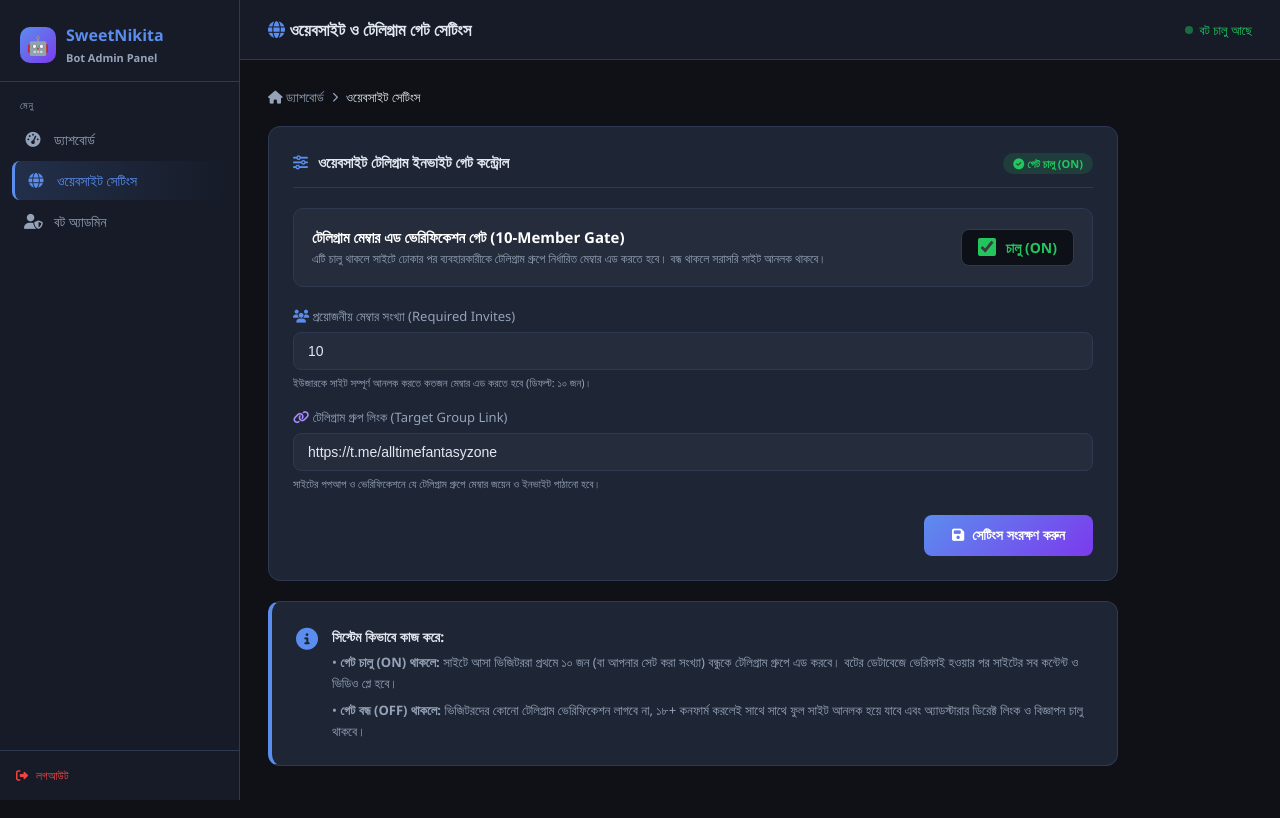
After one commit to sajibrasel2/bot, a Flask app: page /site_settings in a window 1280 px wide. The commit adds this page. Run offline with Flask 3, Linux system fonts and the light colour scheme; the visitor is signed in with stand-in values (Sample User, id 1); data that the repository does not hold is empty.

Commit message:
Add Website Telegram Gate ON/OFF toggle, required invites count, and target link control to Admin Dashboard

```diff
--- a/web/app.py
+++ b/web/app.py
@@ -514,6 +514,38 @@ def group_banlist(chat_id):
                            error=error, active="groups")
 
 
+def _get_global_settings():
+    _execute("""
+        CREATE TABLE IF NOT EXISTS global_settings (
+            setting_key VARCHAR(100) PRIMARY KEY,
+            setting_val TEXT
+        ) ENGINE=InnoDB DEFAULT CHARSET=utf8mb4 COLLATE=utf8mb4_unicode_ci
+    """)
+    rows = _query("SELECT setting_key, setting_val FROM global_settings", fetchall=True) or []
+    settings = {
+        "site_gate_enabled": "1",
+        "site_gate_required_invites": "10",
+        "site_gate_custom_link": "https://t.me/alltimefantasyzone"
+    }
+    for r in rows:
+        settings[r["setting_key"]] = r["setting_val"]
+    return settings
+
+
+def _set_global_setting(key, val):
+    _execute("""
+        CREATE TABLE IF NOT EXISTS global_settings (
+            setting_key VARCHAR(100) PRIMARY KEY,
+            setting_val TEXT
+        ) ENGINE=InnoDB DEFAULT CHARSET=utf8mb4 COLLATE=utf8mb4_unicode_ci
+    """)
+    _execute(
+        "INSERT INTO global_settings (setting_key, setting_val) VALUES (%s, %s) "
+        "ON DUPLICATE KEY UPDATE setting_val=VALUES(setting_val)",
+        (key, str(val))
+    )
+
+
 # ── API ───────────────────────────────────────────
 
 @app.route("/api/stats")
@@ -524,6 +556,32 @@ def api_stats():
 
 @app.route("/api/check_invites", methods=["GET", "POST"])
 def api_check_invites():
+    settings = _get_global_settings()
+    gate_enabled = (settings.get("site_gate_enabled", "1") == "1")
+    required = int(settings.get("site_gate_required_invites", "10") or 10)
+    custom_link = settings.get("site_gate_custom_link", "https://t.me/alltimefantasyzone")
+
+    action = request.args.get("action") or (request.get_json(silent=True) or {}).get("action") or ""
+    if action == "gate_status":
+        return jsonify({
+            "success": True,
+            "gate_enabled": gate_enabled,
+            "site_gate_enabled": 1 if gate_enabled else 0,
+            "required": required,
+            "custom_link": custom_link
+        })
+
+    if not gate_enabled:
+        return jsonify({
+            "success": True,
+            "unlocked": True,
+            "gate_enabled": False,
+            "invites": 0,
+            "required": 0,
+            "remaining": 0,
+            "message": "টেলিগ্রাম ভেরিফিকেশন গেট বন্ধ রয়েছে, সরাসরি আনলক করা হয়েছে।"
+        })
+
     raw_input = request.args.get("user_id") or request.args.get("username") or ""
     if not raw_input and request.is_json:
         data = request.get_json(silent=True) or {}
@@ -537,7 +595,7 @@ def api_check_invites():
             "success": False,
             "unlocked": False,
             "invites": 0,
-            "required": 10,
+            "required": required,
             "message": "অনুগ্রহ করে আপনার টেলিগ্রাম ইউজার আইডি বা @ইউজারনেম লিখুন।"
         })
 
@@ -564,15 +622,14 @@ def api_check_invites():
             "success": False,
             "unlocked": False,
             "invites": 0,
-            "required": 10,
-            "remaining": 10,
+            "required": required,
+            "remaining": required,
             "message": f"❌ টেলিগ্রাম আইডি '{raw_input}' পাওয়া যায়নি। আপনি কি গ্রুপে কাউকে এড করেছেন? টেলিগ্রাম গ্রুপে /myinvites লিখে আপনার সঠিক আইডি দেখে নিন।"
         })
 
     # Count actual invites
     row = _query("SELECT COUNT(*) as cnt FROM user_invites WHERE inviter_id=%s", (user_id,), fetchone=True)
     invite_count = int(row.get("cnt") or 0) if row else 0
-    required = 10
     unlocked = (invite_count >= required)
     remaining = max(0, required - invite_count)
 
@@ -587,6 +644,33 @@ def api_check_invites():
         "unlocked": unlocked,
         "message": f"✅ অভিনন্দন! আপনি সফলভাবে {invite_count} জন মেম্বার এড করেছেন।" if unlocked else f"❌ আপনি মাত্র {invite_count} জন মেম্বার এড করেছেন! সাইটের কন্টেন্ট আনলক করতে আরও {remaining} জন বন্ধুকে টেলিগ্রাম গ্রুপে এড করতে হবে।"
     })
+
+
+@app.route("/site_settings", methods=["GET", "POST"])
+@login_required
+def site_settings():
+    if request.method == "POST":
+        gate_en = "1" if request.form.get("site_gate_enabled") == "1" else "0"
+        req_inv = request.form.get("site_gate_required_invites", "10").strip()
+        custom_link = request.form.get("site_gate_custom_link", "https://t.me/alltimefantasyzone").strip()
+
+        try:
+            req_inv_int = max(1, int(req_inv))
+        except Exception:
+            req_inv_int = 10
+
+        try:
+            _set_global_setting("site_gate_enabled", gate_en)
+            _set_global_setting("site_gate_required_invites", str(req_inv_int))
+            _set_global_setting("site_gate_custom_link", custom_link)
+            flash("✅ ওয়েবসাইট গেট সেটিংস সফলভাবে সংরক্ষণ করা হয়েছে।", "success")
+        except Exception as e:
+            flash(f"❌ সেটিংস আপডেট ব্যর্থ: {e}", "error")
+
+        return redirect(url_for("site_settings"))
+
+    settings = _get_global_settings()
+    return render_template("site_settings.html", settings=settings, active="site_settings")
 
 
 @app.route("/bot_admins", methods=["GET", "POST"])
--- a/web/templates/base.html
+++ b/web/templates/base.html
@@ -239,6 +239,9 @@
     <a href="{{ url_for('dashboard') }}" class="nav-item {% if active=='dashboard' %}active{% endif %}">
       <i class="fa-solid fa-gauge-high"></i><span>ড্যাশবোর্ড</span>
     </a>
+    <a href="{{ url_for('site_settings') }}" class="nav-item {% if active=='site_settings' %}active{% endif %}">
+      <i class="fa-solid fa-globe"></i><span>ওয়েবসাইট সেটিংস</span>
+    </a>
     <a href="{{ url_for('bot_admins') }}" class="nav-item {% if active=='bot_admins' %}active{% endif %}">
       <i class="fa-solid fa-user-shield"></i><span>বট অ্যাডমিন</span>
     </a>
--- /dev/null
+++ b/web/templates/site_settings.html
@@ -0,0 +1,91 @@
+{% extends "base.html" %}
+{% block title %}ওয়েবসাইট সেটিংস{% endblock %}
+{% block page_title %}<i class="fa-solid fa-globe" style="color:#5b8dee"></i> ওয়েবসাইট ও টেলিগ্রাম গেট সেটিংস{% endblock %}
+
+{% block content %}
+<div class="breadcrumb">
+  <a href="{{ url_for('dashboard') }}"><i class="fa-solid fa-house"></i> ড্যাশবোর্ড</a>
+  <i class="fa-solid fa-chevron-right" style="font-size:10px"></i>
+  <span>ওয়েবসাইট সেটিংস</span>
+</div>
+
+<div style="max-width:850px;margin-bottom:24px;">
+
+  <!-- Main Settings Card -->
+  <div class="card">
+    <div class="card-header">
+      <div class="card-title">
+        <i class="fa-solid fa-sliders"></i> ওয়েবসাইট টেলিগ্রাম ইনভাইট গেট কন্ট্রোল
+      </div>
+      <div>
+        {% if settings.site_gate_enabled == '1' %}
+        <span class="badge badge-green"><i class="fa-solid fa-circle-check"></i> গেট চালু (ON)</span>
+        {% else %}
+        <span class="badge badge-red"><i class="fa-solid fa-circle-xmark"></i> গেট বন্ধ (OFF)</span>
+        {% endif %}
+      </div>
+    </div>
+
+    <form method="POST">
+
+      <!-- Gate Switch -->
+      <div style="background:rgba(255,255,255,0.03);border:1px solid var(--border);border-radius:10px;padding:18px;margin-bottom:20px;display:flex;align-items:center;justify-content:space-between;">
+        <div>
+          <strong style="font-size:15px;display:block;margin-bottom:4px;color:#fff;">
+            টেলিগ্রাম মেম্বার এড ভেরিফিকেশন গেট (10-Member Gate)
+          </strong>
+          <span style="font-size:12px;color:var(--muted);line-height:1.4;display:block;">
+            এটি চালু থাকলে সাইটে ঢোকার পর ব্যবহারকারীকে টেলিগ্রাম গ্রুপে নির্ধারিত মেম্বার এড করতে হবে। বন্ধ থাকলে সরাসরি সাইট আনলক থাকবে।
+          </span>
+        </div>
+        <div style="margin-left:20px;">
+          <label style="display:flex;align-items:center;gap:10px;cursor:pointer;background:#0d1117;padding:8px 16px;border-radius:8px;border:1px solid var(--border);">
+            <input type="checkbox" name="site_gate_enabled" value="1" {% if settings.site_gate_enabled == '1' %}checked{% endif %} style="width:18px;height:18px;accent-color:#22c55e;cursor:pointer;">
+            <span style="font-size:14px;font-weight:600;color:{% if settings.site_gate_enabled == '1' %}#22c55e{% else %}#ef4444{% endif %};">
+              {% if settings.site_gate_enabled == '1' %}চালু (ON){% else %}বন্ধ (OFF){% endif %}
+            </span>
+          </label>
+        </div>
+      </div>
+
+      <!-- Required Invites Count -->
+      <div class="form-group">
+        <label class="form-label">
+          <i class="fa-solid fa-users" style="color:#5b8dee;"></i> প্রয়োজনীয় মেম্বার সংখ্যা (Required Invites)
+        </label>
+        <input type="number" name="site_gate_required_invites" class="form-control" value="{{ settings.site_gate_required_invites or '10' }}" min="1" max="100" required>
+        <div class="form-hint">ইউজারকে সাইট সম্পূর্ণ আনলক করতে কতজন মেম্বার এড করতে হবে (ডিফল্ট: ১০ জন)।</div>
+      </div>
+
+      <!-- Telegram Group / Invite URL -->
+      <div class="form-group">
+        <label class="form-label">
+          <i class="fa-solid fa-link" style="color:#a78bfa;"></i> টেলিগ্রাম গ্রুপ লিংক (Target Group Link)
+        </label>
+        <input type="url" name="site_gate_custom_link" class="form-control" value="{{ settings.site_gate_custom_link or 'https://t.me/alltimefantasyzone' }}" required>
+        <div class="form-hint">সাইটের পপআপ ও ভেরিফিকেশনে যে টেলিগ্রাম গ্রুপে মেম্বার জয়েন ও ইনভাইট পাঠানো হবে।</div>
+      </div>
+
+      <div style="display:flex;justify-content:flex-end;margin-top:24px;">
+        <button type="submit" class="btn btn-primary" style="padding:12px 28px;font-size:14px;">
+          <i class="fa-solid fa-floppy-disk"></i> সেটিংস সংরক্ষণ করুন
+        </button>
+      </div>
+
+    </form>
+  </div>
+
+  <!-- Guide Card -->
+  <div class="card" style="border-left:4px solid #5b8dee;">
+    <div style="display:flex;gap:14px;align-items:flex-start;">
+      <i class="fa-solid fa-circle-info" style="font-size:22px;color:#5b8dee;margin-top:2px;"></i>
+      <div style="font-size:13px;line-height:1.6;color:var(--muted);">
+        <strong style="color:#e2e8f0;font-size:14px;display:block;margin-bottom:4px;">সিস্টেম কিভাবে কাজ করে:</strong>
+        <p style="margin-bottom:6px;">• <b>গেট চালু (ON) থাকলে:</b> সাইটে আসা ভিজিটররা প্রথমে ১০ জন (বা আপনার সেট করা সংখ্যা) বন্ধুকে টেলিগ্রাম গ্রুপে এড করবে। বটের ডেটাবেজে ভেরিফাই হওয়ার পর সাইটের সব কন্টেন্ট ও ভিডিও প্লে হবে।</p>
+        <p>• <b>গেট বন্ধ (OFF) থাকলে:</b> ভিজিটরদের কোনো টেলিগ্রাম ভেরিফিকেশন লাগবে না, ১৮+ কনফার্ম করলেই সাথে সাথে ফুল সাইট আনলক হয়ে যাবে এবং অ্যাডস্টারার ডিরেক্ট লিংক ও বিজ্ঞাপন চালু থাকবে।</p>
+      </div>
+    </div>
+  </div>
+
+</div>
+{% endblock %}
```
Also changed, not shown: assets/js/app.js (+48 -1 lines), database.py (+49 -0 lines), 1 other file.
